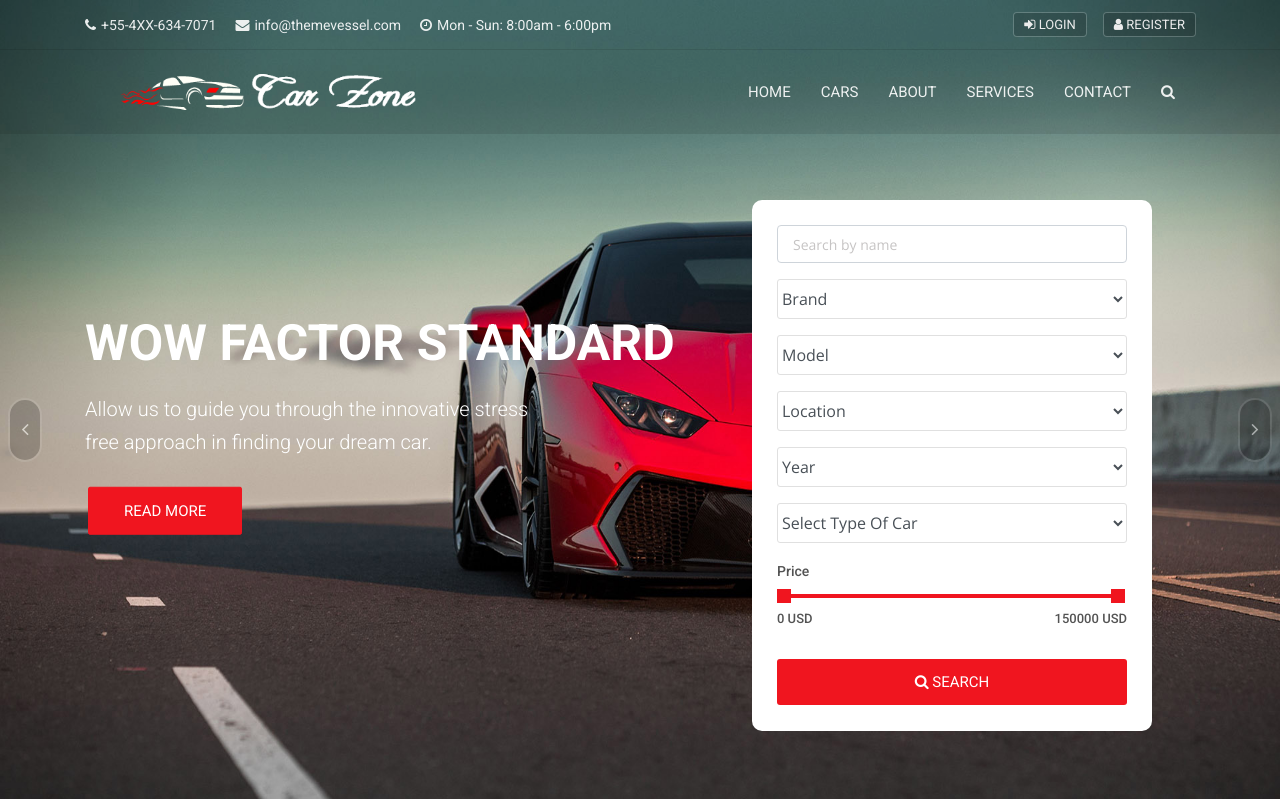
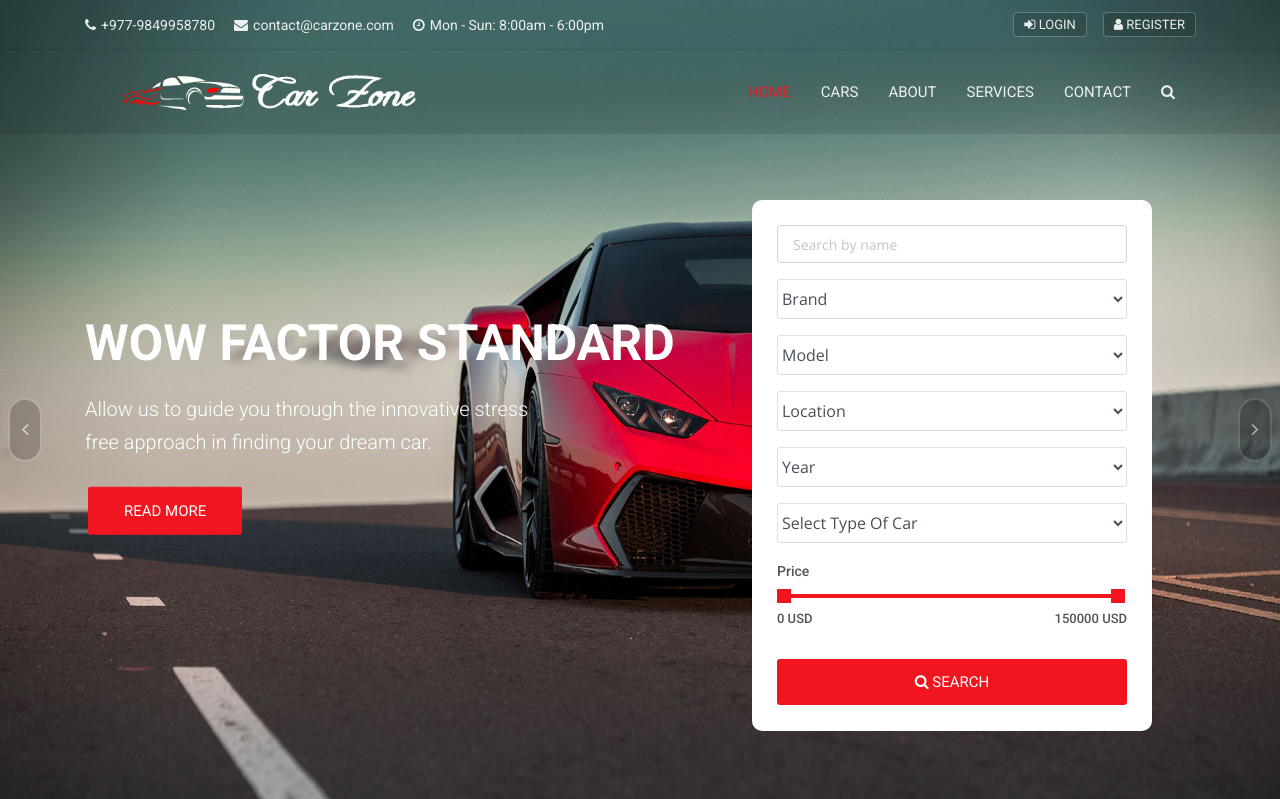
Before and after one commit to nepalimohan/Carzone-redefined, a Django app: page / in a window 1280 px wide. Shown: the top 799 px of the page. Run offline with Django 3.2, Linux system fonts and the light colour scheme; data that the repository does not hold is empty; some libraries are stand-ins or nearby versions.

Commit message:
Links updated

```diff
--- a/templates/includes/footer.html
+++ b/templates/includes/footer.html
@@ -5,15 +5,15 @@
         <div class="container">
             <div class="row">
                 <div class="col-lg-8">
-                    <p class="copy">© 2020 <a href="#">Carzone Corp.</a> All Rights Reserved.</p>
+                    <p class="copy">© {% now 'Y' %} Carzone Corp.</a> All Rights Reserved.</p>
                 </div>
                 <div class="col-lg-4">
                     <div class="social-list-2">
                         <ul>
-                            <li><a href="#" class="facebook-bg"><i class="fa fa-facebook"></i></a></li>
-                            <li><a href="#" class="twitter-bg"><i class="fa fa-twitter"></i></a></li>
-                            <li><a href="#" class="google-bg"><i class="fa fa-google-plus"></i></a></li>
-                            <li><a href="#" class="linkedin-bg"><i class="fa fa-linkedin"></i></a></li>
+                            <li><a href="https://www.facebook.com/carzone" target="_blank" class="facebook-bg"><i class="fa fa-facebook"></i></a></li>
+                            <li><a href="https://www.twitter.com/carzone" target="_blank" class="twitter-bg"><i class="fa fa-twitter"></i></a></li>
+                            <li><a href="https://www.google.com/carzone" target="_blank" class="google-bg"><i class="fa fa-google-plus"></i></a></li>
+                            <li><a href="https://www.linkedin.com/carzone" target="_blank" class="linkedin-bg"><i class="fa fa-linkedin"></i></a></li>
                         </ul>
                     </div>
                 </div>
--- a/templates/includes/navbar.html
+++ b/templates/includes/navbar.html
@@ -12,7 +12,13 @@
             <div class="navbar-collapse collapse w-100" id="navbar">
                 <ul class="navbar-nav ml-auto">
                     <li class="nav-item">
-                        <a class="nav-link dropdown-toggle" href="{% url 'home' %}">
+                        <a
+                        {% if '/' == request.path %}
+                        class="nav-link active"
+                        {% else %}
+                        class="nav-link "
+                        {% endif %}
+                        href="{% url 'home' %}">
                             Home
                         </a>
                     </li>
@@ -22,19 +28,38 @@
                         </a>
                     </li>
                     <li class="nav-item">
-                        <a class="nav-link" href="{% url 'about' %}">
+                        <a
+                        {% if 'about' in request.path %}
+                        class="nav-link active"
+                        {% else %}
+                        class="nav-link "
+                        {% endif %}
+                        href="{% url 'about' %}">
                             About
                         </a>
                     </li>
                     <li class="nav-item">
-                        <a class="nav-link" href="{% url 'services' %}">
+                        <a
+                        {% if 'services' in request.path %}
+                        class="nav-link active"
+                        {% else %}
+                        class="nav-link "
+                        {% endif %}
+                        href="{% url 'services' %}">
                             Services
                         </a>
                     </li>
 
 
                     <li class="nav-item dropdown">
-                        <a class="nav-link" href="{% url 'contact' %}">Contact</a>
+                        <a
+                        {% if 'contact' in request.path %}
+                        class="nav-link active"
+                        {% else %}
+                        class="nav-link "
+                        {% endif %}
+                        href="{% url 'contact' %}">
+                            Contact</a>
                     </li>
                     <li class="nav-item dropdown m-hide">
                         <a href="#full-page-search" class="nav-link h-icon">
--- a/templates/includes/topbar.html
+++ b/templates/includes/topbar.html
@@ -4,8 +4,8 @@
         <div class="row">
             <div class="col-lg-8 col-md-8 col-sm-7">
                 <div class="list-inline">
-                    <a href="tel:+55-4XX-634-7071"><i class="fa fa-phone"></i>+55-4XX-634-7071</a>
-                    <a href="tel:info@themevessel.com"><i class="fa fa-envelope"></i>info@themevessel.com</a>
+                    <a href="tel:+55-4XX-634-7071"><i class="fa fa-phone"></i>+977-9849958780</a>
+                    <a href="tel:info@themevessel.com"><i class="fa fa-envelope"></i>contact@carzone.com</a>
                     <a href="tel:info@themevessel.com"><i class="fa fa-clock-o"></i>Mon - Sun: 8:00am - 6:00pm</a>
                 </div>
             </div>
--- a/templates/pages/home.html
+++ b/templates/pages/home.html
@@ -11,7 +11,7 @@
                     <h3>Wow Factor Standard</h3>
                     <h5>Allow us to guide you through the innovative stress<br>
                         free approach in finding your dream car.</h5>
-                    <a href="services.html" class="btn btn-lg btn-theme">Read more</a>
+                    <a href="{% url 'services' %}" class="btn btn-lg btn-theme">Read more</a>
                 </div>
             </div>
             <div class="carousel-item banner-max-height item-bg">
@@ -20,7 +20,7 @@
                     <h3>Explore Your Dream Car</h3>
                     <h5>Allow us to guide you through the innovative stress<br>
                         free approach in finding your dream car.</h5>
-                    <a href="#" class="btn btn-lg btn-theme">Read more</a>
+                    <a href="{% url 'services' %}" class="btn btn-lg btn-theme">Read more</a>
                 </div>
             </div>
             <div class="carousel-item banner-max-height item-bg">
@@ -29,7 +29,7 @@
                     <h3>We Are Wheel</h3>
                     <h5>Allow us to guide you through the innovative stress<br>
                         free approach in finding your dream car.</h5>
-                    <a href="#" class="btn btn-lg btn-theme">Read more</a>
+                    <a href="{% url 'services' %}" class="btn btn-lg btn-theme">Read more</a>
                 </div>
             </div>
         </div>
@@ -932,7 +932,7 @@
                 </div>
             </div>
             <div class="col-lg-3 col-md-4 col-sm-12">
-                <a href="contact.html" class="btn btn-md">Get in Touch</a>
+                <a href="{% url 'contact' %}" class="btn btn-md">Get in Touch</a>
             </div>
         </div>
     </div>
```
